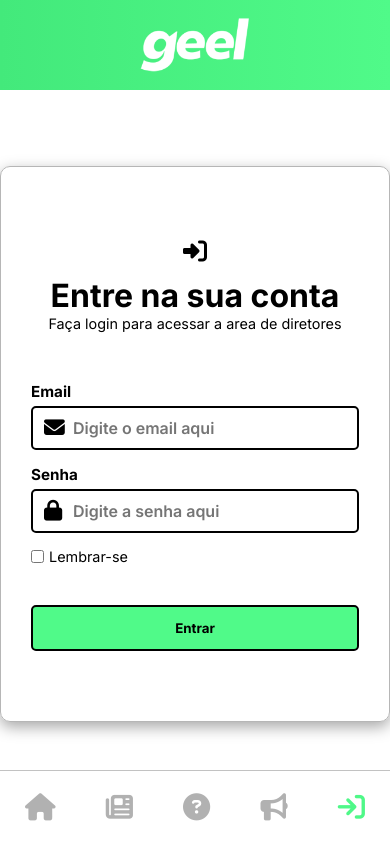
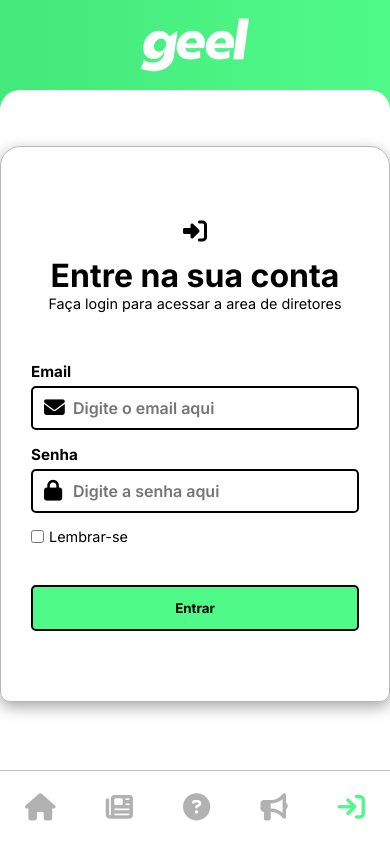
Before and after one commit to IFAL-Geel/Site-GEEL, a React (Vite) app: page /auth in a window 390 px wide. Built offline with nearby package versions, Linux system fonts and the light colour scheme; no server answers.

Commit message:
style: adds borders

```diff
--- a/src/pages/Admin/Admin.css
+++ b/src/pages/Admin/Admin.css
@@ -64,6 +64,11 @@
 }
 
 @media only screen and (max-width: 900px){
+    .Admin{
+        border-top-right-radius: 20px;
+        border-top-left-radius: 20px;
+    }
+
     .admGridOptionsInner{
         grid-template-columns: repeat(1, 1fr);
         grid-template-rows: repeat(5, 1fr);
--- a/src/pages/Auth/Auth.css
+++ b/src/pages/Auth/Auth.css
@@ -101,3 +101,17 @@
     text-align: center;
     margin-bottom: 10px;
 }
+
+@media only screen and (max-width: 900px){
+    .Auth > form{
+        width: 100%;
+        border-top-right-radius: 20px;
+        border-top-left-radius: 20px;
+    }
+
+    .Auth{
+        padding: 0px 0 50px 0;
+        border-top-right-radius: 20px;
+        border-top-left-radius: 20px;
+    }
+}
--- a/src/pages/Report/Report.css
+++ b/src/pages/Report/Report.css
@@ -217,12 +217,13 @@ select:focus{
 }
 
 @media only screen and (max-width: 530px){
-  .reportInner{
+  .ReportInner{
     width: 100%;
     height: 100%;
     transition: .5s ease;
-    border-radius: 0;
     transform: scale(1) !important;
+    border-top-right-radius: 20px;
+    border-top-left-radius: 20px;
   }
 
   .reportTheme{
```
